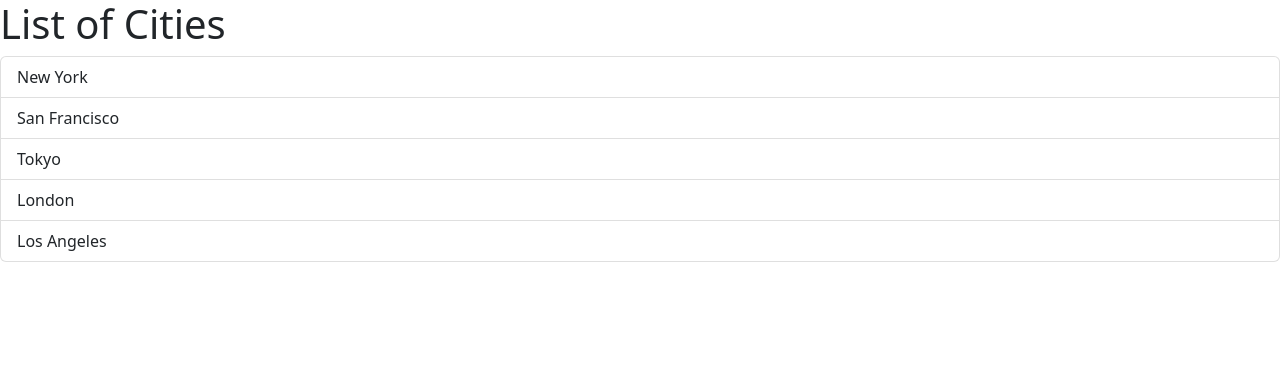
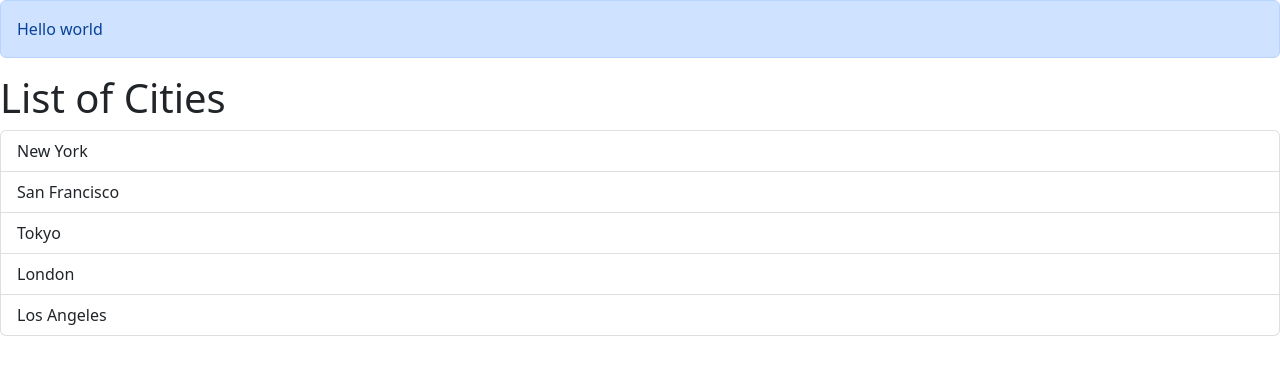
Before and after one commit to fabianoGDB/projeto_react_simples, a React (Vite) app in the folder react-app/: page / in a window 1280 px wide. Shown: the top 374 px of the page. Built offline with nearby package versions, Linux system fonts and the light colour scheme.

Commit message:
A015: creating an alert component to show how tu use children to pass values

```diff
--- a/react-app/src/App.tsx
+++ b/react-app/src/App.tsx
@@ -1,3 +1,4 @@
+import Alert from "./Components/Alert";
 import ListGroup from "./Components/ListGroup";
 
 function App() {
@@ -9,6 +10,7 @@
 
   return (
     <div>
+      <Alert>Hello world</Alert>
       <ListGroup
         items={items}
         heading="Cities"
--- /dev/null
+++ b/react-app/src/Components/Alert.tsx
@@ -0,0 +1,11 @@
+import { ReactNode } from "react";
+
+interface AlertProps {
+  children: ReactNode;
+}
+
+const Alert = ({ children }: AlertProps) => {
+  return <div className="alert alert-primary">{children}</div>;
+};
+
+export default Alert;
```
Also changed, not shown: 1 other file (tests, documents, lock files or other folders).
